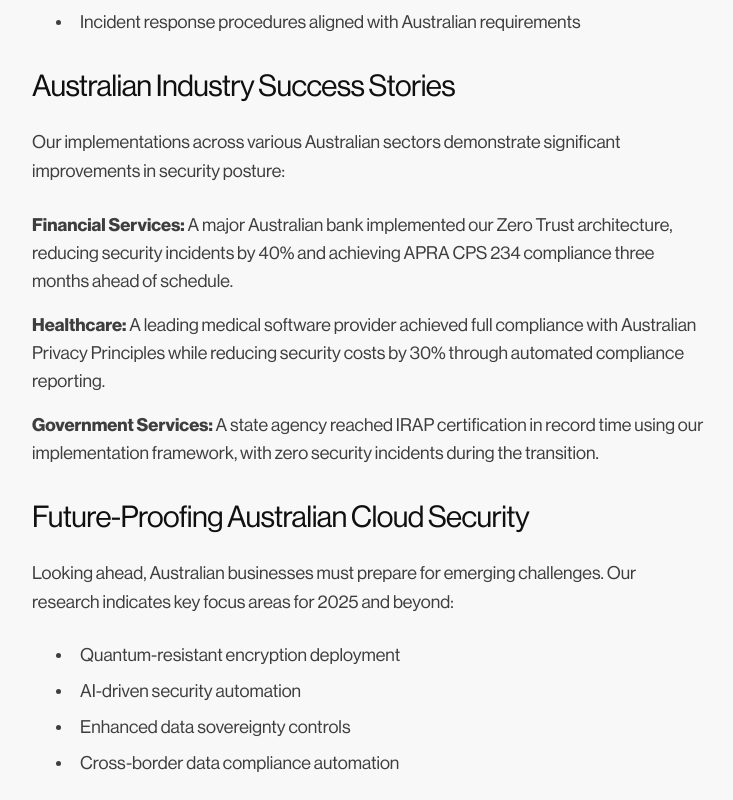
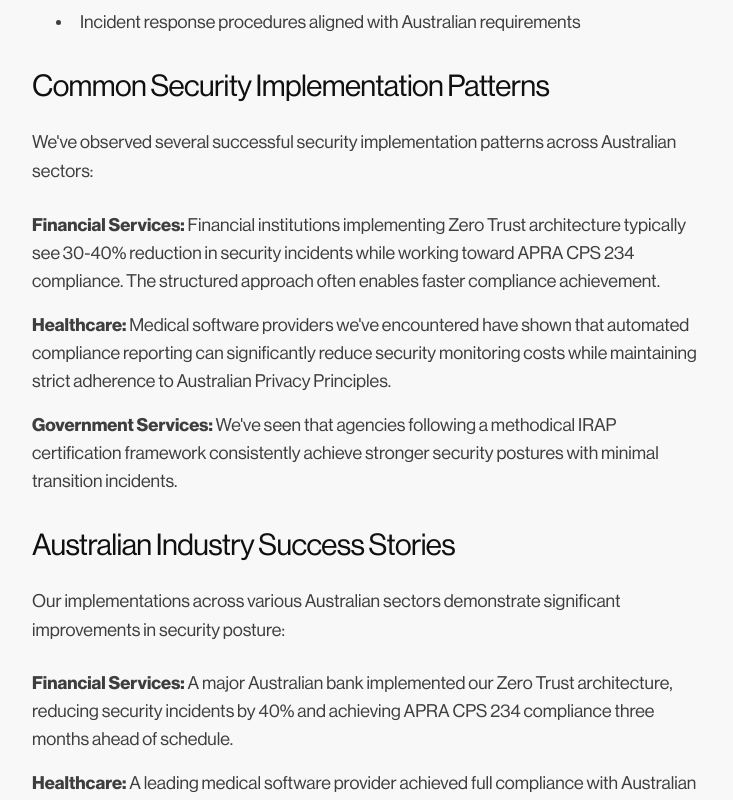
Before and after one commit to meteordefect/cipher-projects, a Next.js app: page /research/aws-security-australia in a window 1280 px wide. Shown: the part 2820-3620 px from the top of the page, without its empty margins (272-1005 px from the left). Built offline with nearby package versions, Linux system fonts and the light colour scheme.

Commit message:
sec post update

```diff
--- a/src/app/research/aws-security-australia/page.tsx
+++ b/src/app/research/aws-security-australia/page.tsx
@@ -145,6 +145,18 @@ export default function AWSSecurityAnalysis() {
           </div>
 
           <div className="space-y-6">
+            <h2 className="text-3xl font-normal">Common Security Implementation Patterns</h2>
+            <p className="text-lg leading-relaxed opacity-80">
+              We've observed several successful security implementation patterns across Australian sectors:
+            </p>
+            <div className="space-y-4 text-lg leading-relaxed opacity-80">
+              <p><strong>Financial Services:</strong> Financial institutions implementing Zero Trust architecture typically see 30-40% reduction in security incidents while working toward APRA CPS 234 compliance. The structured approach often enables faster compliance achievement.</p>
+              <p><strong>Healthcare:</strong> Medical software providers we've encountered have shown that automated compliance reporting can significantly reduce security monitoring costs while maintaining strict adherence to Australian Privacy Principles.</p>
+              <p><strong>Government Services:</strong> We've seen that agencies following a methodical IRAP certification framework consistently achieve stronger security postures with minimal transition incidents.</p>
+            </div>
+          </div>
+
+          <div className="space-y-6">
             <h2 className="text-3xl font-normal">Australian Industry Success Stories</h2>
             <p className="text-lg leading-relaxed opacity-80">
               Our implementations across various Australian sectors demonstrate significant improvements in security posture:
```
